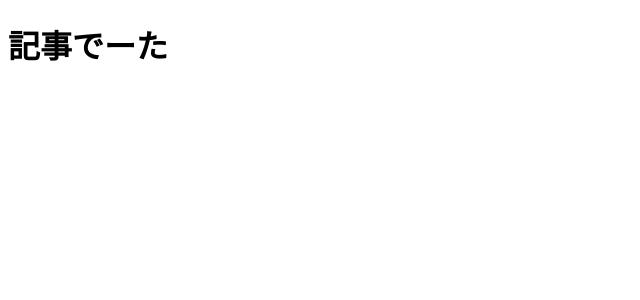
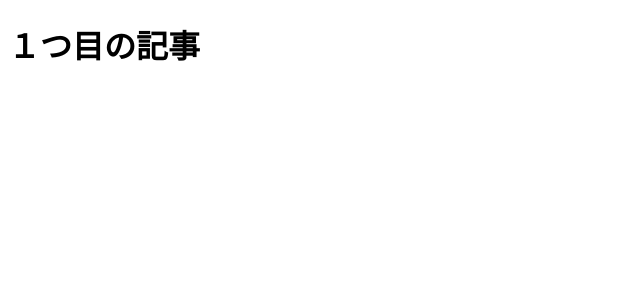
Before and after one commit to JOKOJOKO405/next-portfolio, a Next.js app: page /blog/first-blog in a window 1280 px wide. Shown: the top 300 px of the page, without its empty margins (0-640 px from the left). Built offline with nearby package versions, Linux system fonts and the light colour scheme.

Commit message:
add props

```diff
--- a/src/pages/blog/[slug].js
+++ b/src/pages/blog/[slug].js
@@ -1,8 +1,11 @@
 import matter from 'gray-matter'
 
-const SingleBlog = () => {
+const SingleBlog = (props) => {
   return (
-    <h1>記事でーた</h1>
+    <>
+      <h1>{props.frontmatter.title}</h1>
+
+    </>
   )
 }
 export default SingleBlog
@@ -19,8 +22,6 @@ export async function getStaticPaths(){
 
   const paths = blogSlugs.map(blogSlug => `/blog/${blogSlug}`)
 
-  console.log(paths)
-
   return {
     paths: paths,
     fallback: false
@@ -34,7 +35,8 @@ export async function getStaticProps(context){
 
   return {
     props: {
-
+      frontmatter: singleDocument.data,
+      markdownBody: singleDocument.content
     }
   }
 }
```
